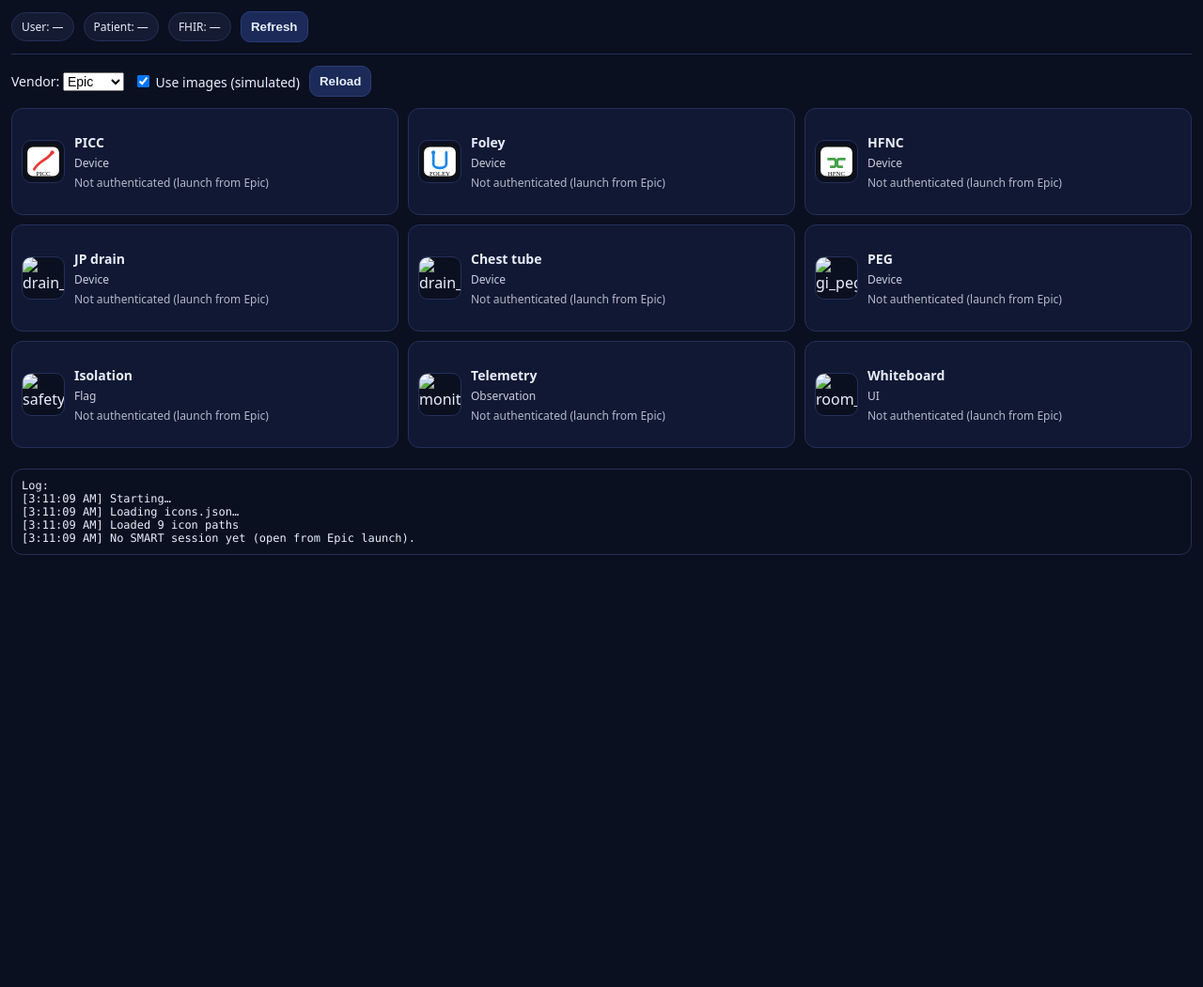
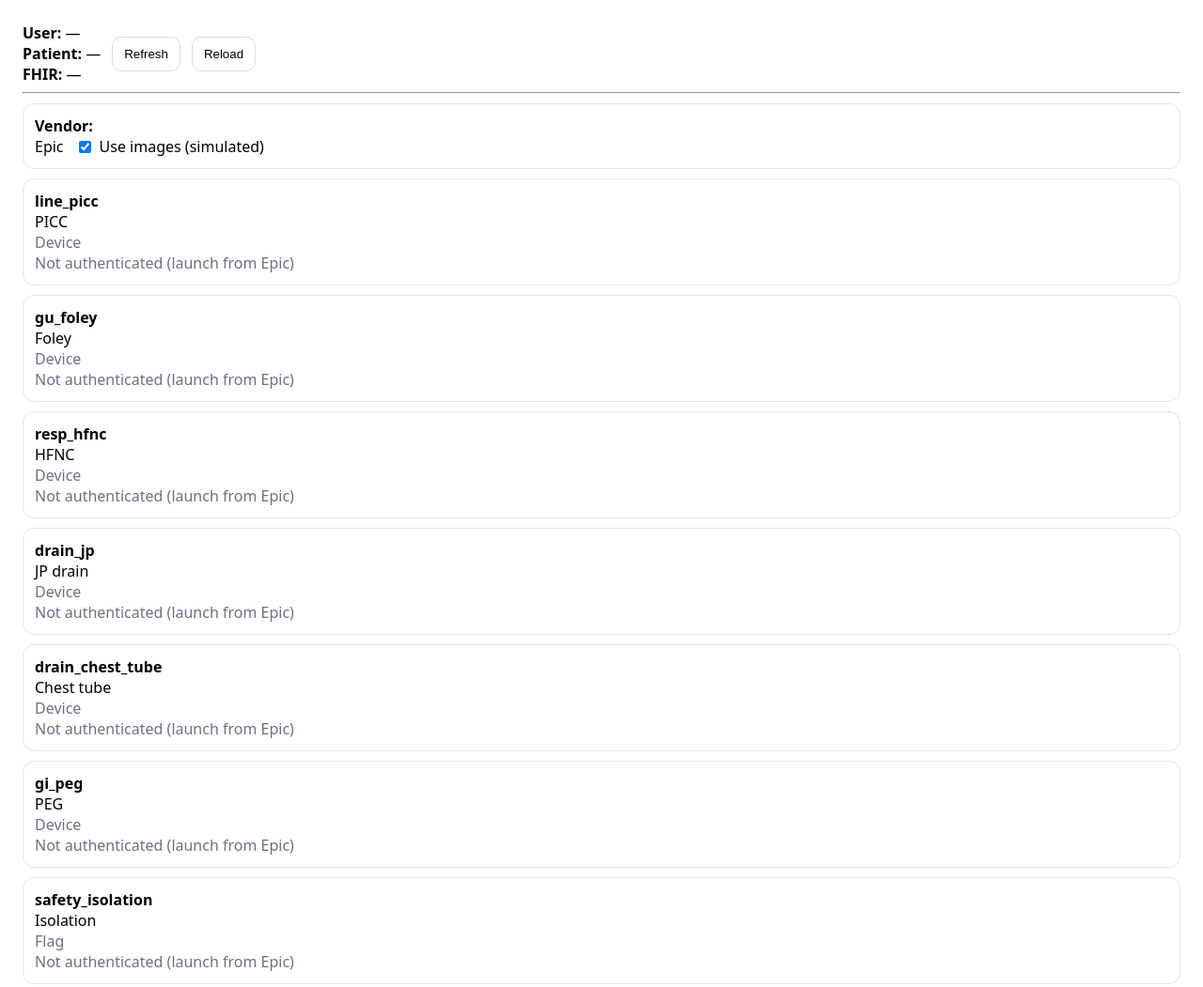
Before and after one commit to tom783554-ui/icon-sandbox, a plain HTML site: page index.html in a window 1280 px wide. Shown: the top 1051 px of the page at 94% size. Before the commit the page ends 800 px from the top, so only its background shows below. Drawn offline with Linux system fonts and the light colour scheme.

Commit message:
Refactor index.html layout and add FHIR client
Updated the layout and styling of the index.html file, added FHIR client script, and modified the JavaScript initialization logic.

```diff
--- a/index.html
+++ b/index.html
@@ -5,92 +5,132 @@
   <meta name="viewport" content="width=device-width, initial-scale=1" />
   <title>Icon Sandbox</title>
 
+  <script src="https://cdn.jsdelivr.net/npm/fhirclient/build/fhir-client.js"></script>
+
   <style>
-    body { margin:0; font-family: system-ui, -apple-system, Segoe UI, Roboto, Arial; background:#0b1020; color:#e8eefc; }
-    .wrap { padding:12px; }
-    .row { display:flex; gap:10px; align-items:center; flex-wrap:wrap; }
-    .pill { background:#141b33; border:1px solid #243058; padding:6px 10px; border-radius:999px; font-size:12px; }
-    button { background:#1b2a58; border:1px solid #2a3d78; color:#e8eefc; border-radius:10px; padding:8px 10px; font-weight:600; }
-    select,label { font-size:14px; }
-    .grid { margin-top:12px; display:grid; grid-template-columns: repeat(3, minmax(0, 1fr)); gap:10px; }
-    .card { background:#101833; border:1px solid #243058; border-radius:12px; padding:10px; min-height:92px; display:flex; gap:10px; align-items:center; }
-    .iconBox { width:44px; height:44px; background:#0b1020; border:1px solid #243058; border-radius:10px; display:flex; align-items:center; justify-content:center; overflow:hidden; }
-    .iconBox img, .iconBox svg { width:44px; height:44px; display:block; }
-    .meta { display:flex; flex-direction:column; gap:4px; }
-    .title { font-weight:700; font-size:14px; }
-    .sub { font-size:12px; opacity:0.85; }
-    .status { font-size:12px; opacity:0.75; }
-
-    /* list-style rows for your existing app.js */
-    #list { margin-top:12px; display:flex; flex-direction:column; gap:10px; }
-    .listRow { background:#101833; border:1px solid #243058; border-radius:12px; padding:10px; display:flex; justify-content:space-between; gap:12px; }
-    .left { display:flex; gap:10px; align-items:center; }
-    .visual { width:44px; height:44px; background:#0b1020; border:1px solid #243058; border-radius:10px; display:flex; align-items:center; justify-content:center; overflow:hidden; }
-    .primary { font-weight:700; display:flex; gap:8px; align-items:center; flex-wrap:wrap; }
-    .meta2 { font-size:12px; opacity:0.75; }
-    .location { font-size:12px; opacity:0.75; white-space:nowrap; }
-    .chip { font-size:12px; border:1px solid #e8eefc; border-radius:999px; padding:2px 8px; }
-
-    .log { margin-top:10px; white-space:pre-wrap; font-family: ui-monospace, SFMono-Regular, Menlo, Consolas, monospace; font-size:12px;
-           background:#0b1020; border:1px solid #243058; border-radius:12px; padding:10px; }
-    #err { margin-top:10px; white-space:pre-wrap; font-family: ui-monospace, SFMono-Regular, Menlo, Consolas, monospace; font-size:12px;
-           background:#2a0f14; border:1px solid #7f1d1d; border-radius:12px; padding:10px; color:#fecaca; display:none; }
+    body { font-family: system-ui, -apple-system, Segoe UI, Roboto, Arial; padding: 16px; }
+    .row { display:flex; gap:12px; flex-wrap:wrap; align-items:center; }
+    button { padding:10px 12px; border-radius:10px; border:1px solid #ddd; background:#fff; }
+    pre { white-space: pre-wrap; word-break: break-word; background:#f6f8fa; padding:12px; border-radius:10px; }
+    .card { border:1px solid #e5e7eb; border-radius:12px; padding:12px; margin:10px 0; }
+    .muted { color:#6b7280; }
   </style>
 </head>
-
 <body>
-  <div class="wrap">
-    <!-- IDs needed by the "FHIR tiles" app.js -->
   <div class="row">
-      <div class="pill" id="who">User: —</div>
-      <div class="pill" id="pt">Patient: —</div>
-      <div class="pill" id="srv">FHIR: —</div>
-      <button id="refreshBtn" type="button">Refresh</button>
+    <div>
+      <div><b>User:</b> <span id="user">—</span></div>
+      <div><b>Patient:</b> <span id="patient">—</span></div>
+      <div><b>FHIR:</b> <span id="fhir">—</span></div>
+    </div>
+    <button id="btnRefresh">Refresh</button>
+    <button id="btnReload">Reload</button>
   </div>
 
-    <hr style="border:0;border-top:1px solid #243058;margin:12px 0;" />
+  <hr/>
 
-    <!-- IDs needed by YOUR current app.js (vendor/useImages/list) -->
+  <div class="card">
+    <div><b>Vendor:</b></div>
     <div class="row">
-      <label>
-        Vendor:
-        <select id="vendor">
-          <option value="epic">Epic</option>
-          <option value="cerner">Cerner</option>
-        </select>
+      <div>Epic</div>
+      <label class="row" style="gap:6px;">
+        <input type="checkbox" id="useImages" checked />
+        <span>Use images (simulated)</span>
       </label>
-
-      <label>
-        <input type="checkbox" id="useImages" checked />
-        Use images (simulated)
-      </label>
-
-      <button type="button" onclick="location.reload()">Reload</button>
+    </div>
   </div>
 
-    <!-- Both render targets exist; whichever app.js you have will use one -->
-    <div class="grid" id="grid"></div>
-    <div id="list"></div>
+  <div id="items"></div>
 
-    <div class="log" id="log">Log:\n</div>
-    <div id="err"></div>
+  <div class="card">
+    <div><b>Log:</b></div>
+    <pre id="log"></pre>
   </div>
 
 <script>
-    // Show JS errors on screen
-    function showErr(prefix, err) {
-      const box = document.getElementById("err");
-      box.style.display = "block";
-      box.textContent = prefix + "\n" + (err?.stack || err?.message || String(err));
+  const logEl = document.getElementById("log");
+  const log = (msg) => {
+    const ts = new Date().toLocaleTimeString();
+    logEl.textContent += `[${ts}] ${msg}\n`;
+  };
+
+  const userEl = document.getElementById("user");
+  const patientEl = document.getElementById("patient");
+  const fhirEl = document.getElementById("fhir");
+  const itemsEl = document.getElementById("items");
+
+  // IMPORTANT: must match launch.html + callback.html
+  const storage = window.localStorage;
+
+  // Your existing icon list (keep/expand as you want)
+  const ICONS = [
+    { key:"line_picc", label:"PICC", resource:"Device" },
+    { key:"gu_foley", label:"Foley", resource:"Device" },
+    { key:"resp_hfnc", label:"HFNC", resource:"Device" },
+    { key:"drain_jp", label:"JP drain", resource:"Device" },
+    { key:"drain_chest_tube", label:"Chest tube", resource:"Device" },
+    { key:"gi_peg", label:"PEG", resource:"Device" },
+    { key:"safety_isolation", label:"Isolation", resource:"Flag" },
+    { key:"monitor_telemetry", label:"Telemetry", resource:"Observation" },
+    { key:"room_whiteboard", label:"Whiteboard", resource:"UI" }
+  ];
+
+  function render(authenticated) {
+    itemsEl.innerHTML = "";
+    for (const it of ICONS) {
+      const div = document.createElement("div");
+      div.className = "card";
+      div.innerHTML = `
+        <div><b>${it.key}</b></div>
+        <div>${it.label}</div>
+        <div class="muted">${it.resource}</div>
+        <div class="muted">${authenticated ? "Authenticated ✅" : "Not authenticated (launch from Epic)"}</div>
+      `;
+      itemsEl.appendChild(div);
     }
-    window.addEventListener("error", (e) => showErr("JS error:", e.error || e.message));
-    window.addEventListener("unhandledrejection", (e) => showErr("Promise error:", e.reason));
+  }
 
-    // If some app.js expects refreshBtn click handler, at least make it not crash
-    document.getElementById("refreshBtn").addEventListener("click", () => location.reload());
+  async function init() {
+    log("Starting…");
+
+    // default UI before auth
+    render(false);
+
+    try {
+      // If we have a saved SMART session, this will succeed
+      const client = await FHIR.oauth2.ready({ storage });
+
+      fhirEl.textContent = client.state.serverUrl || "—";
+      patientEl.textContent = client.patient?.id || "—";
+      userEl.textContent = client.user?.id || "—";
+
+      log("SMART session found ✅");
+      render(true);
+
+    } catch (e) {
+      log("No SMART session yet (open from Epic launch).");
+      // remain unauthenticated
+      render(false);
+    }
+
+    // heartbeat so you see it running
+    setInterval(() => log("heartbeat"), 8000);
+  }
+
+  document.getElementById("btnReload").addEventListener("click", () => location.reload());
+  document.getElementById("btnRefresh").addEventListener("click", async () => {
+    log("Manual refresh…");
+    try {
+      const client = await FHIR.oauth2.ready({ storage });
+      log("Still authenticated ✅");
+      render(true);
+    } catch {
+      log("Not authenticated.");
+      render(false);
+    }
+  });
+
+  init();
 </script>
-
-  <!-- Load your existing app.js -->
-  <script src="app.js?v=2"></script>
 </body>
 </html>
```
Lines whose indentation alone changed are shown as unchanged.
